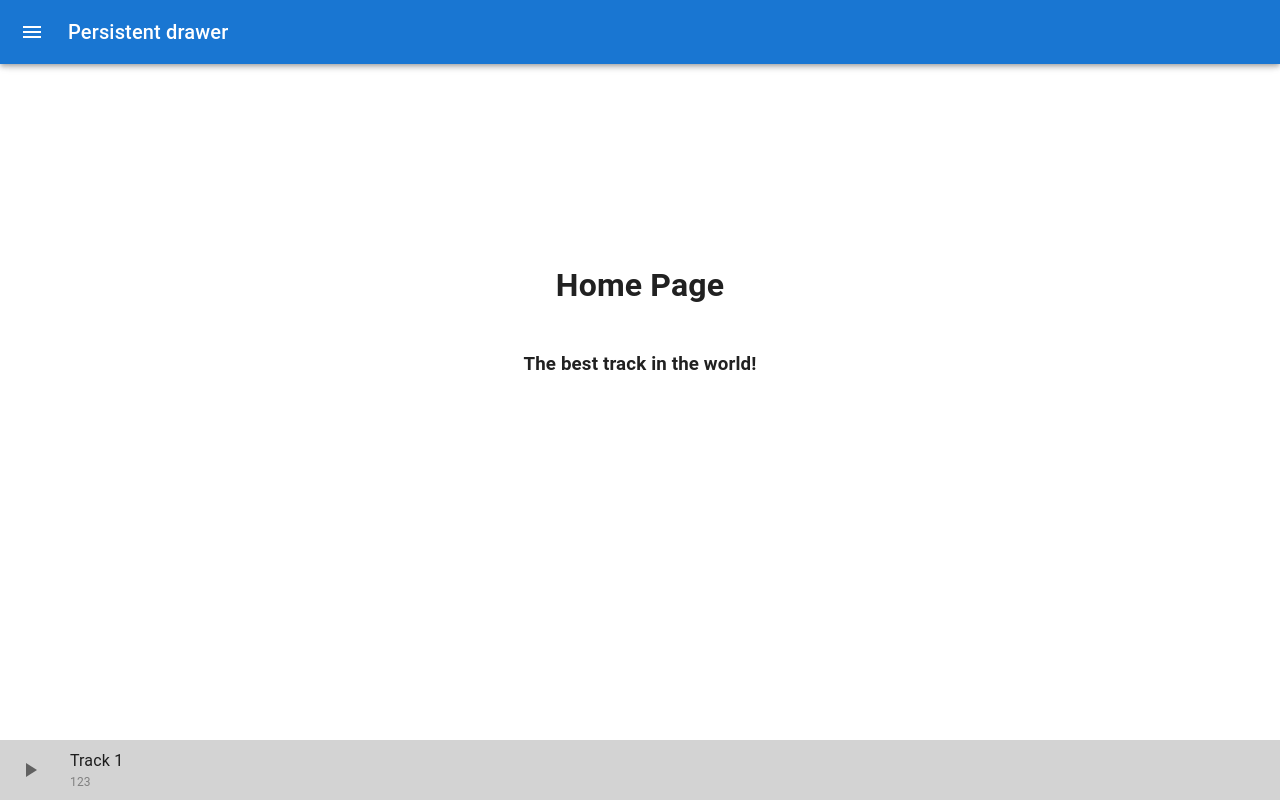
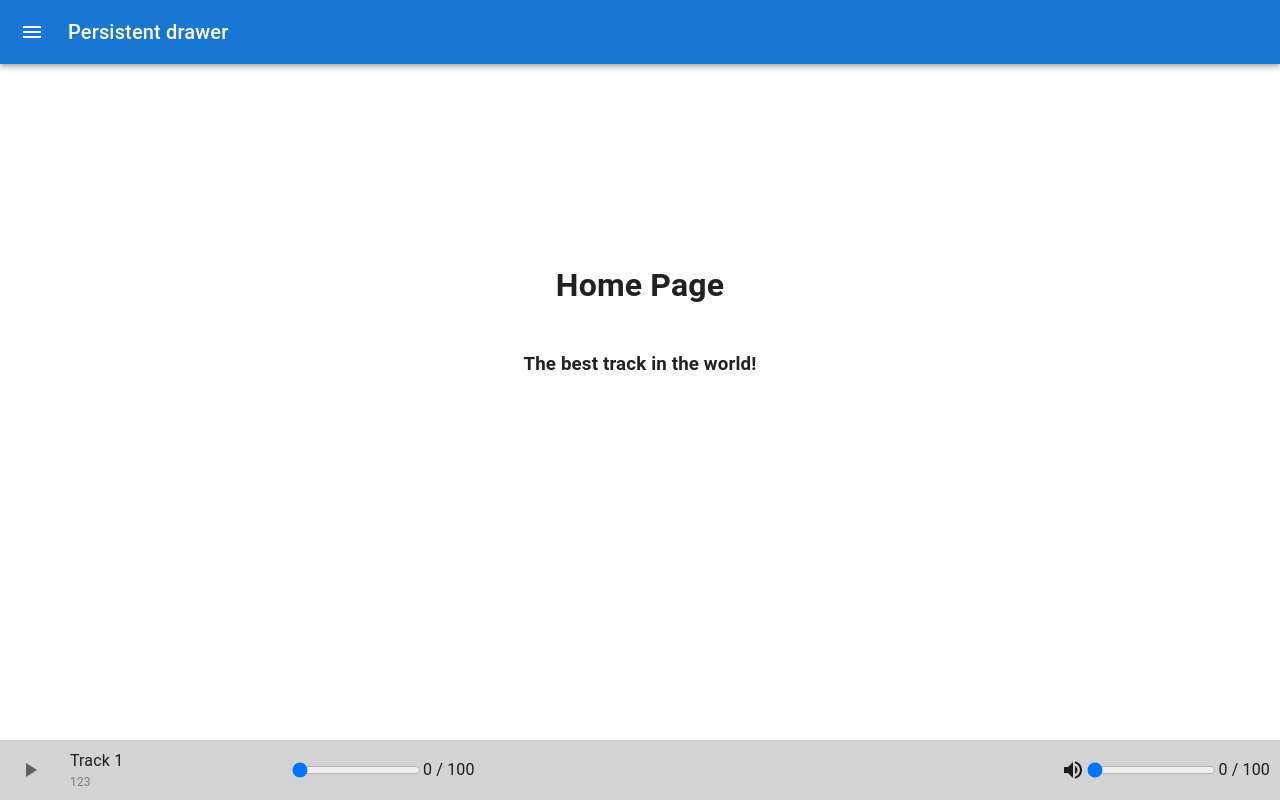
Before and after one commit to SkyKeyUA/next-nest, a Next.js app in the folder client/: page / in a window 1280 px wide. Built offline with nearby package versions, Linux system fonts and the light colour scheme.

Commit message:
TrackProgress and Player were created

```diff
--- a/client/src/components/Track/TrackProgress.tsx
+++ b/client/src/components/Track/TrackProgress.tsx
@@ -0,0 +1,20 @@
+/** @format */
+
+import React from 'react';
+
+interface TrackProgressProps {
+  left: number;
+  right: number;
+  onChange: (e: any) => void;
+}
+
+export const TrackProgress: React.FC<TrackProgressProps> = ({ left, right, onChange }) => {
+  return (
+    <div style={{ display: 'flex' }}>
+      <input type="range" min={left} max={right} value={left} onChange={onChange} />
+      <div>
+        {left} / {right}
+      </div>
+    </div>
+  );
+};
--- a/client/src/components/UI/Player/Player.tsx
+++ b/client/src/components/UI/Player/Player.tsx
@@ -5,6 +5,8 @@ import { Pause, PlayArrow } from '@mui/icons-material';
 import { Grid, IconButton } from '@mui/material';
 import styles from './Player.module.scss';
 import { ITrack } from '@/types/track';
+import { TrackProgress } from '@/components/Track/TrackProgress';
+import VolumeUp from '@mui/icons-material/VolumeUp';
 
 export const Player = () => {
   const track: ITrack = {
@@ -27,6 +29,9 @@ export const Player = () => {
         <div>{track.name}</div>
         <div style={{ fontSize: 12, color: 'gray' }}>{track.artist}</div>
       </Grid>
+      <TrackProgress left={0} right={100} onChange={() => ({})} />
+      <VolumeUp style={{ marginLeft: 'auto' }} />
+      <TrackProgress left={0} right={100} onChange={() => ({})} />
     </div>
   );
 };
```
